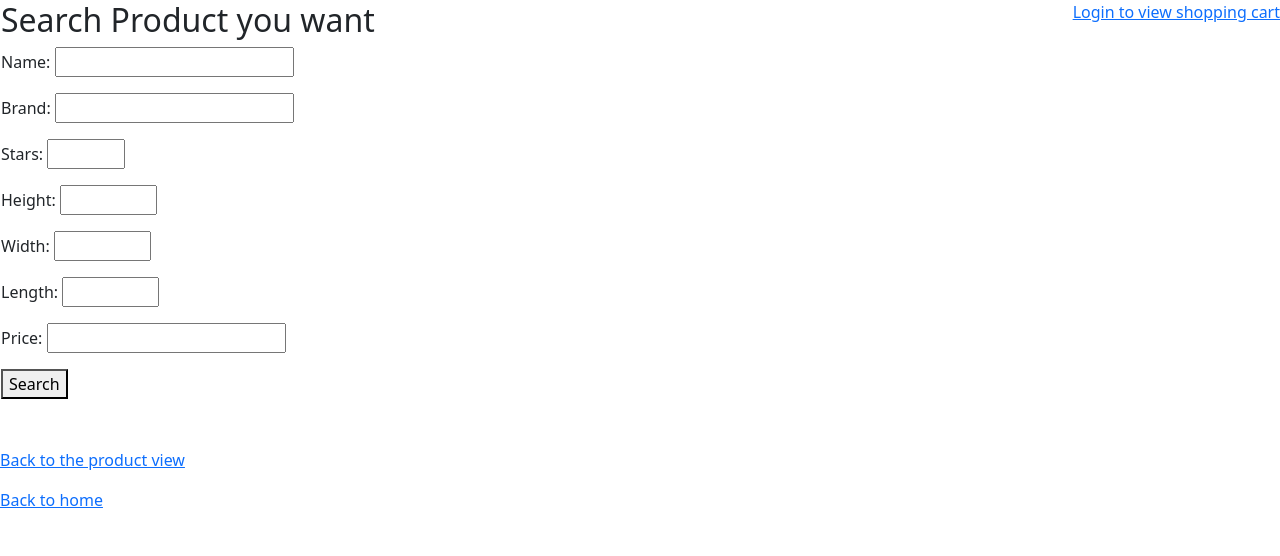
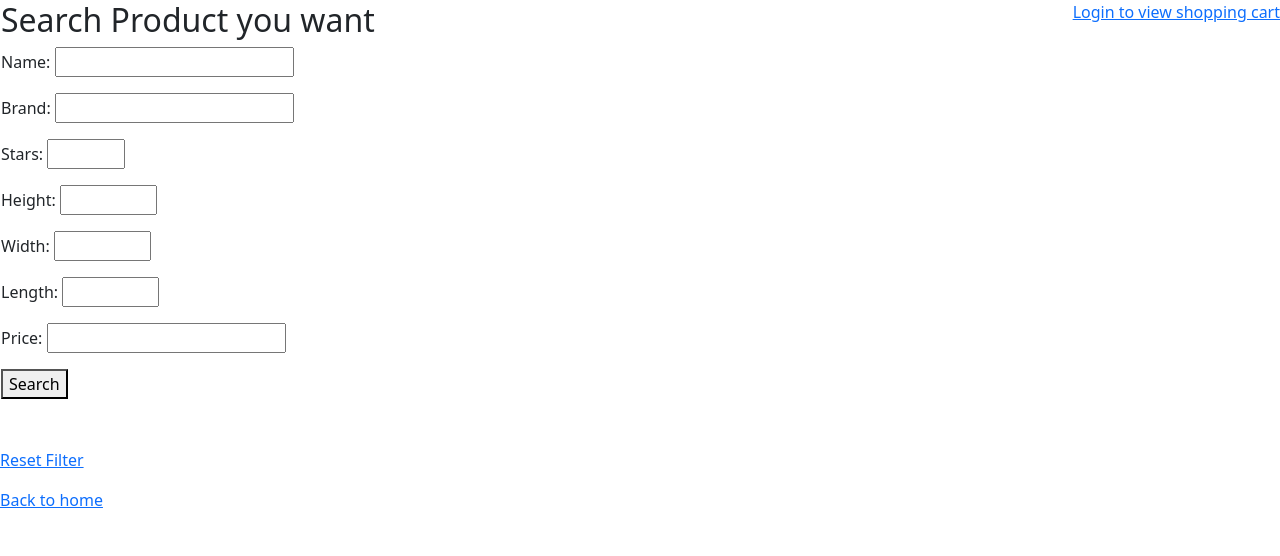
Before and after one commit to dieter4902/WebPyShop, a Django app: page /products/search/ in a window 1280 px wide. Shown: the top 556 px of the page. Run offline with Django 3.2, Linux system fonts and the light colour scheme; data that the repository does not hold is empty; some libraries are stand-ins or nearby versions.

Commit message:
added some logical links and limitation to each website, disabled temporary (put in comments) the product list

```diff
--- a/Product/forms.py
+++ b/Product/forms.py
@@ -5,8 +5,8 @@ from .models import Product, Comment
 class ProductForm(forms.ModelForm):
     class Meta:
         model = Product
-        fields = ['name', 'description', 'brand', 'color', 'height', 'width', 'length', 'price', 'product_picture', 'product_file']
-
+        # fields = ['name', 'description', 'brand', 'color', 'height', 'width', 'length', 'price', 'product_picture', 'product_file']
+        fields = ['name', 'description', 'brand', 'color', 'height', 'width', 'length', 'price', 'product_picture']
 
 class CommentForm(forms.ModelForm):
     class Meta:
--- a/Product/templates/product-search.html
+++ b/Product/templates/product-search.html
@@ -24,7 +24,7 @@
                     <ul>
                         {% for product in products_found %}
                             <a href="{% url 'product-detail' product.id %}">
-                                <img src="{{ product.product_picture.url }}" height="150"  alt=""width="150">{{ product.name }} {{ product.stars }}</a>
+                                <img src="{{ product.product_picture.url }}" height="150"  alt="picture of the product" width="150"> {{ product.name }} {{ product.stars }}</a>
                             <br>
                         {% endfor %}
                     </ul>
@@ -34,8 +34,12 @@
     </table>
 
     <p>
-        <a href={% url 'all-products' %}>Back to the product view</a>
+        <a href={% url 'product-search' %}>Reset Filter</a>
     </p>
+
+{#    <p>#}
+{#        <a href={% url 'all-products' %}>Back to the product view</a>#}
+{#    </p>#}
     <p>
         <a href={% url 'home' %}>Back to home</a>
     </p>
--- a/Product/urls.py
+++ b/Product/urls.py
@@ -2,7 +2,7 @@ from django.urls import path
 from . import views
 
 urlpatterns = [
-    path('show/', views.product_list, name='all-products'),
+    # path('show/', views.product_list, name='all-products'),
     path('show/<int:pk>/', views.product_detail, name='product-detail'),
     path('show/<int:pk>/vote/<int:rating>/', views.vote, name='product-vote'),
     path('add/', views.product_create, name='product-create'),
--- a/templates/home.html
+++ b/templates/home.html
@@ -28,9 +28,11 @@
         {% if user.is_staff %}
             {# hier dann ein link zum service portal, wenn man service mit arbeiter ist, ähnlich wie user.is_authenticated #}
             {# vielleicht und somit dann mit einer if, den Status dann abprüfen#}
-            <p>Customer service<br>
-                {# <a href="{% url '' %}">Customer service</a>#}
-            </p>
+            <div class="container">
+                <p>Customer service<br>
+{#                     <a href="{% url 'customer-service' %}">Customer service</a>#}
+                </p>
+            </div>
         {% endif %}
     {% else %}
         <div class="container">
@@ -48,11 +50,11 @@
         </div>
     {% endif %}
 
-    <div class="container">
-        <p>Product list of all the scratch trees: <br>
-            <a href="{% url 'all-products' %}">Product list</a>
-        </p>
-    </div>
+    {#    <div class="container">#}
+    {#        <p>Product list of all the scratch trees: <br>#}
+    {#            <a href="{% url 'all-products' %}">Product list</a>#}
+    {#        </p>#}
+    {#    </div>#}
     <div class="container">
         <p>Search for a nice scratch tree: <br>
             <a href="{% url 'product-search' %}">Product search</a>
```
Also changed, not shown: Product/templates/product-create.html (+5 -5 lines), Product/templates/product-delete.html (+9 -6 lines), Product/templates/product-detail.html (+5 -3 lines).
